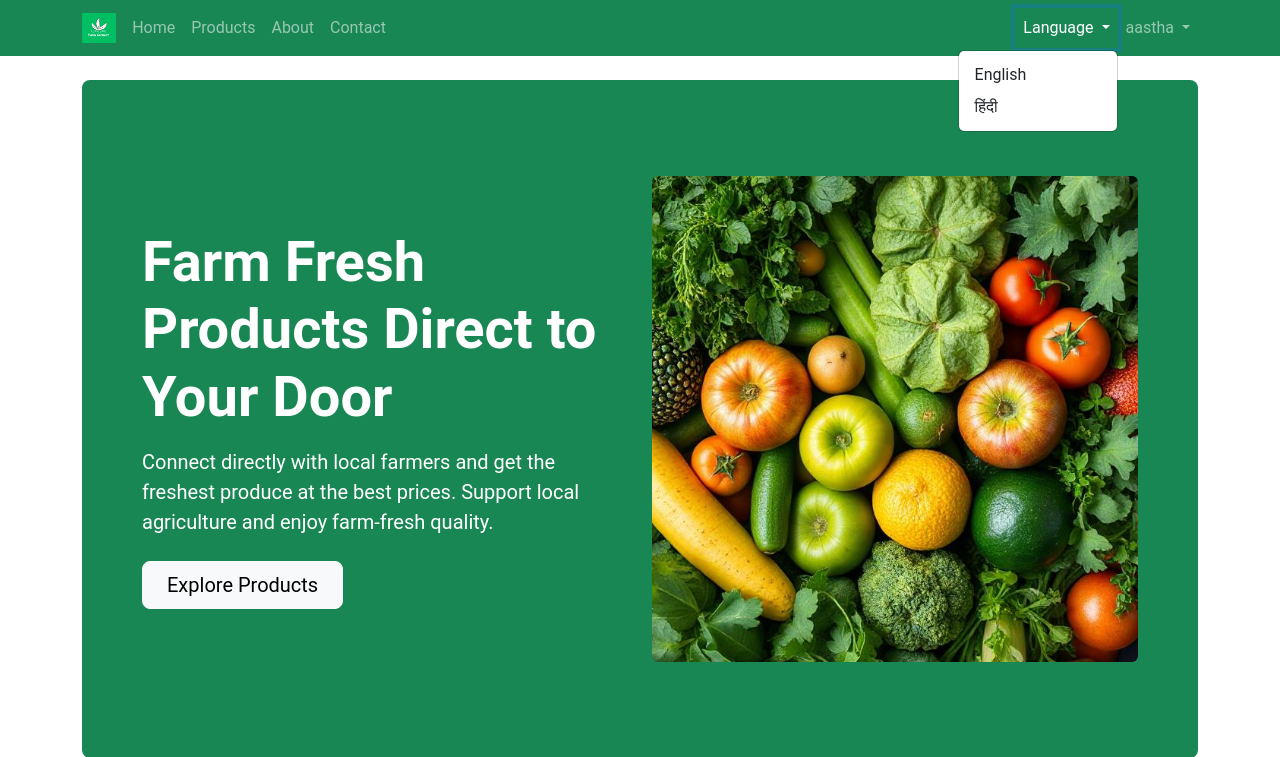
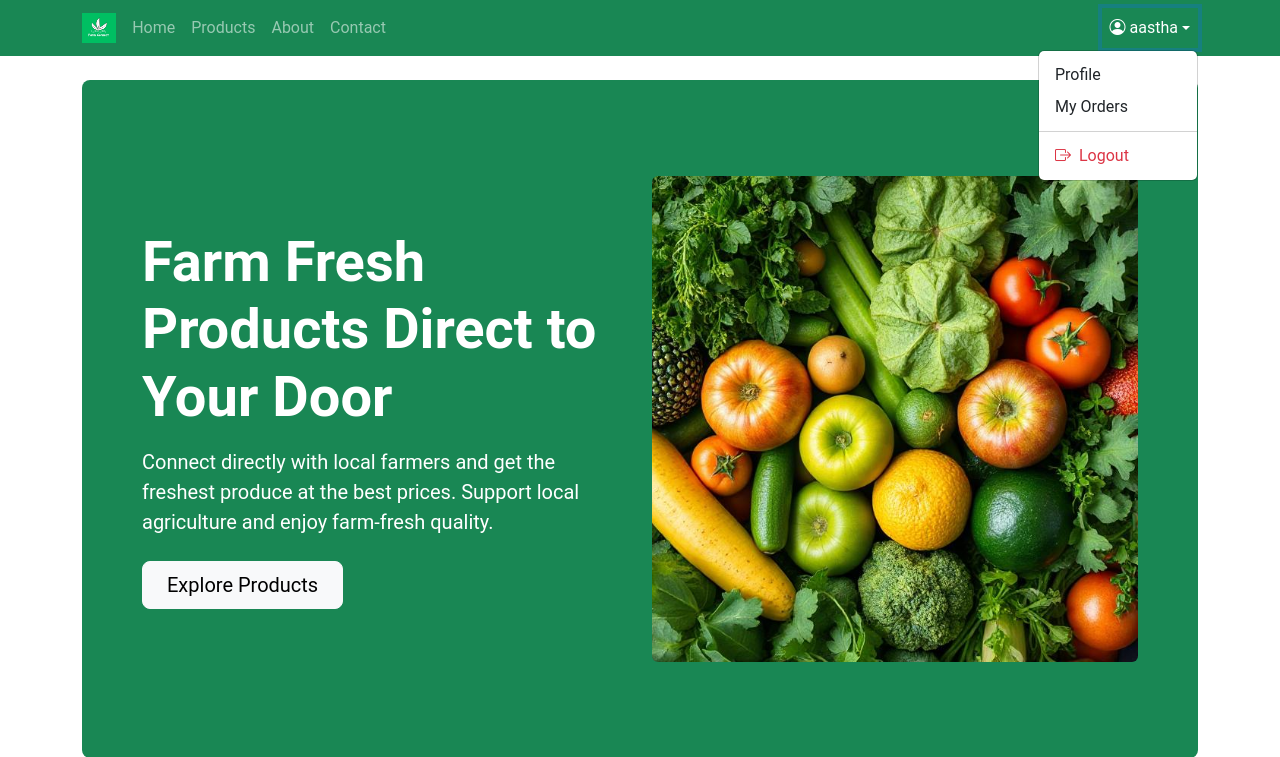
Before and after one commit to msiddharthbansal/farmerproject, a Django app: page / in a window 1280 px wide, after a click that opens the changed part. Shown: the top 757 px of the page. Run offline with Django 5.2, Linux system fonts and the light colour scheme; a user stored in the database is signed in; data comes from the database, SQL or seed files in the repository; both versions use the stored data as it was after the commit.

Commit message:
Final commit

```diff
--- a/farm_core/templates/farm_core/base.html
+++ b/farm_core/templates/farm_core/base.html
@@ -1,7 +1,6 @@
-{% load i18n %}
 {% load static %}
 <!DOCTYPE html>
-<html lang="{{ LANGUAGE_CODE }}">
+<html lang="en">
 <head>
     <meta charset="UTF-8">
     <meta name="viewport" content="width=device-width, initial-scale=1.0">
@@ -26,86 +72,66 @@
             <div class="collapse navbar-collapse" id="navbarNav">
                 <ul class="navbar-nav me-auto">
                     <li class="nav-item">
-                        <a class="nav-link" href="{% url 'farm_core:home' %}">{% trans "Home" %}</a>
+                        <a class="nav-link" href="{% url 'farm_core:home' %}">Home</a>
                     </li>
                     <li class="nav-item">
-                        <a class="nav-link" href="{% url 'farm_core:product_list' %}">{% trans "Products" %}</a>
+                        <a class="nav-link" href="{% url 'farm_core:product_list' %}">Products</a>
                     </li>
                     <li class="nav-item">
-                        <a class="nav-link" href="{% url 'farm_core:about' %}">{% trans "About" %}</a>
+                        <a class="nav-link" href="{% url 'farm_core:about' %}">About</a>
                     </li>
                     <li class="nav-item">
-                        <a class="nav-link" href="{% url 'farm_core:contact' %}">{% trans "Contact" %}</a>
+                        <a class="nav-link" href="{% url 'farm_core:contact' %}">Contact</a>
                     </li>
                     {% if user.is_authenticated and user.user_type == 'farmer' %}
                     <li class="nav-item dropdown">
                         <a class="nav-link dropdown-toggle" href="#" role="button" data-bs-toggle="dropdown">
-                            {% trans "Farmer Dashboard" %}
+                            Farmer Dashboard
                         </a>
                         <ul class="dropdown-menu">
-                            <li><a class="dropdown-item" href="{% url 'farm_core:farmer_dashboard' %}">{% trans "Dashboard" %}</a></li>
-                            <li><a class="dropdown-item" href="{% url 'farm_core:farmer_products' %}">{% trans "My Products" %}</a></li>
-                            <li><a class="dropdown-item" href="{% url 'farm_core:add_product' %}">{% trans "Add Product" %}</a></li>
-                            <li><a class="dropdown-item" href="{% url 'farm_core:farmer_orders' %}">{% trans "Orders" %}</a></li>
+                            <li><a class="dropdown-item" href="{% url 'farm_core:farmer_dashboard' %}">Dashboard</a></li>
+                            <li><a class="dropdown-item" href="{% url 'farm_core:farmer_products' %}">My Products</a></li>
+                            <li><a class="dropdown-item" href="{% url 'farm_core:add_product' %}">Add Product</a></li>
+                            <li><a class="dropdown-item" href="{% url 'farm_core:farmer_orders' %}">Orders</a></li>
                         </ul>
                     </li>
                     {% endif %}
                 </ul>
                 <ul class="navbar-nav">
-                    {% load i18n %}
-					<li class="nav-item dropdown">
-						<a class="nav-link dropdown-toggle" href="#" role="button" data-bs-toggle="dropdown">
-							{% trans "Language" %}
-						</a>
-						<ul class="dropdown-menu dropdown-menu-end">
-							{% get_current_language as CURRENT_LANGUAGE %}
-							{% get_available_languages as AVAILABLE_LANGUAGES %}
-							{% get_language_info_list for AVAILABLE_LANGUAGES as languages %}
-							{% for language in languages %}
-							<li>
-								<form action="{% url 'set_language' %}" method="post" class="d-inline">
-									{% csrf_token %}
-									<input name="next" type="hidden" value="{{ request.get_full_path }}">
-									<input name="language" type="hidden" value="{{ language.code }}">
-									<button type="submit" class="dropdown-item {% if language.code == CURRENT_LANGUAGE %}active{% endif %}">
-										{{ language.name_local }}
-									</button>
-								</form>
-							</li>
-							{% endfor %}
-						</ul>
-					</li>
-
                     {% if user.is_authenticated %}
                     <li class="nav-item dropdown">
-                        <a class="nav-link dropdown-toggle" href="#" role="button" data-bs-toggle="dropdown">
+                        <a class="nav-link dropdown-toggle d-flex align-items-center" href="#" role="button" data-bs-toggle="dropdown">
+                            <i class="bi bi-person-circle me-1"></i>
                             {% if user.first_name %}{{ user.first_name }}{% else %}{{ user.username }}{% endif %}
                         </a>
                         <ul class="dropdown-menu dropdown-menu-end">
-                            <li><a class="dropdown-item" href="{% url 'farm_core:profile' %}">{% trans "Profile" %}</a></li>
+                            <li><a class="dropdown-item" href="{% url 'farm_core:profile' %}">Profile</a></li>
                             {% if user.user_type == 'consumer' %}
-                            <li><a class="dropdown-item" href="{% url 'farm_core:order_list' %}">{% trans "My Orders" %}</a></li>
+                            <li><a class="dropdown-item" href="{% url 'farm_core:order_list' %}">My Orders</a></li>
                             {% endif %}
                             <li><hr class="dropdown-divider"></li>
                             <li>
                                 <a class="dropdown-item text-danger" href="{% url 'farm_core:logout' %}">
-                                    <i class="bi bi-box-arrow-right me-2"></i>{% trans "Logout" %}
+                                    <i class="bi bi-box-arrow-right me-2"></i>Logout
                                 </a>
                             </li>
                         </ul>
                     </li>
                     {% else %}
                     <li class="nav-item">
-                        <a class="nav-link" href="{% url 'farm_core:login' %}">{% trans "Login" %}</a>
+                        <a class="nav-link" href="{% url 'farm_core:login' %}">Login</a>
                     </li>
                     <li class="nav-item">
-                        <a class="nav-link" href="{% url 'farm_core:signup' %}">{% trans "Signup" %}</a>
+                        <a class="nav-link" href="{% url 'farm_core:signup' %}">Signup</a>
                     </li>
                     {% endif %}
                 </ul>
             </div>
         </div>
     </nav>
+
+    <!-- Google Translate Element (corner positioned) -->
+    <div id="google_translate_element"></div>
 
     <div class="container my-4">
         {% if messages %}
@@ -160,5 +186,39 @@
     <!-- Custom JavaScript -->
     <script src="{% static 'js/main.js' %}"></script>
     {% block extra_js %}{% endblock %}
+
+    <!-- Google Translate Scripts -->
+    <script type="text/javascript">
+        function googleTranslateElementInit() {
+            new google.translate.TranslateElement({
+                pageLanguage: 'en',
+                includedLanguages: 'hi,bn,te,ta,kn,ml,pa,gu,mr,en,ar,zh-CN,fr,de,es,ru,ja,ko',
+                layout: google.translate.TranslateElement.InlineLayout.SIMPLE,
+                autoDisplay: false,
+                gaTrack: false
+            }, 'google_translate_element');
+
+            // Hide Google Translate attribution
+            var removeGoogleTranslateBar = function() {
+                var iframe = document.querySelector('.goog-te-banner-frame');
+                if (!iframe) return;
+                document.body.style.top = '0px';
+                iframe.style.display = 'none';
+            };
+
+            setTimeout(removeGoogleTranslateBar, 1000);
+
+            // Make the dropdown more compact after initialization
+            setTimeout(function() {
+                var select = document.querySelector('.goog-te-combo');
+                if (select) {
+                    select.style.fontSize = '0.8rem';
+                    select.style.maxWidth = '120px';
+                    select.style.padding = '2px 4px';
+                }
+            }, 1000);
+        }
+    </script>
+    <script type="text/javascript" src="//translate.google.com/translate_a/element.js?cb=googleTranslateElementInit"></script>
 </body>
 </html>
--- a/farm_core/views.py
+++ b/farm_core/views.py
@@ -7,7 +7,7 @@ from django.utils.translation import gettext_lazy as _
 from django.db.models import Sum, Count, Avg
 from django.contrib.auth import logout as auth_logout
 from django.utils import timezone
-from django.http import HttpResponse
+from django.http import HttpResponse, HttpResponseRedirect
 from .models import User, Product, ProductCategory, Order, CartItem, PaymentTransaction, ProductReview
 from .forms import UserSignupForm, ProductForm, OrderForm, UserProfileForm, ProductReviewForm, FarmerProfileForm
 from django.utils.safestring import mark_safe
--- a/farmconnect/urls.py
+++ b/farmconnect/urls.py
@@ -19,19 +19,11 @@ from django.contrib import admin
 from django.urls import path, include
 from django.conf import settings
 from django.conf.urls.static import static
-from django.conf.urls.i18n import i18n_patterns
 
-# Non-translatable URLs
 urlpatterns = [
     path("admin/", admin.site.urls),
-    path('i18n/', include('django.conf.urls.i18n')),  # For language switching
+    path('', include('farm_core.urls')),
 ]
-
-# Translatable URLs
-urlpatterns += i18n_patterns(
-    path('', include('farm_core.urls')),
-    prefix_default_language=False,
-)
 
 # Serve media files in development
 if settings.DEBUG:
--- a/static/js/main.js
+++ b/static/js/main.js
@@ -94,4 +94,48 @@ document.addEventListener('DOMContentLoaded', function() {
             }
         });
     }
+
+    // Enhance Google Translate functionality
+    // Fix the Google Translate attribution bar that sometimes appears
+    var fixGoogleTranslate = function() {
+        // Fix body position if Google Translate changed it
+        if (document.body.style.top) {
+            document.body.style.top = '';
+        }
+
+        // Hide Google Translate frame if visible
+        var iframe = document.querySelector('.goog-te-banner-frame');
+        if (iframe) {
+            iframe.style.display = 'none';
+        }
+
+        // Restore scrolling if Google Translate changed it
+        document.documentElement.style.overflow = '';
+        document.body.style.overflow = '';
+    };
+
+    // Run initially and whenever window is resized (which can trigger Google Translate issues)
+    fixGoogleTranslate();
+    window.addEventListener('resize', fixGoogleTranslate);
+
+    // Run periodically to catch any changes Google Translate might make
+    setInterval(fixGoogleTranslate, 1500);
+
+    // Handle cookie for remembering selected language
+    if (localStorage.getItem('googtrans')) {
+        var storedLang = localStorage.getItem('googtrans');
+        var cookieLang = getCookie('googtrans');
+
+        // Sync cookie with localStorage if they don't match
+        if (storedLang && (!cookieLang || cookieLang !== storedLang)) {
+            document.cookie = 'googtrans=' + storedLang + '; path=/; domain=.' + window.location.hostname;
+        }
+    }
+
+    // Helper function to get cookie value
+    function getCookie(name) {
+        var value = "; " + document.cookie;
+        var parts = value.split("; " + name + "=");
+        if (parts.length == 2) return parts.pop().split(";").shift();
+    }
 });
```
Also changed, not shown: other parts of farm_core/templates/farm_core/base.html (+60 -13 lines), farm_core/templates/farm_core/home.html (+21 -21 lines), farmconnect/settings.py (+1 -16 lines), db.sqlite3, locale/en/LC_MESSAGES/django.po (added), locale/hi/LC_MESSAGES/django.po (added), 2 other files.
